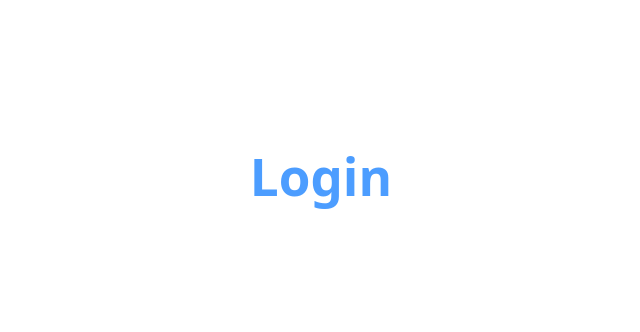
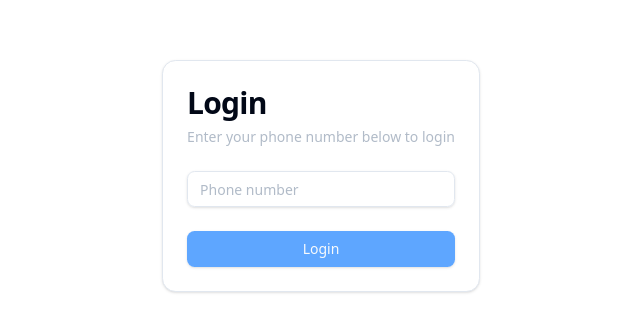
Before and after one commit to Lulzies87/weVote-react, a React (Vite) app: page /login in a window 1280 px wide. Shown: the part 224-556 px from the top of the page, without its empty margins (319-959 px from the left). Built offline with nearby package versions, Linux system fonts and the light colour scheme.

Commit message:
add login form

```diff
--- a/src/components/LoginPage.tsx
+++ b/src/components/LoginPage.tsx
@@ -1,7 +1,73 @@
+import { zodResolver } from "@hookform/resolvers/zod";
+import { useForm } from "react-hook-form";
+import { z } from "zod";
+import { Button } from "./ui/button";
+import {
+  Card,
+  CardContent,
+  CardDescription,
+  CardHeader,
+  CardTitle,
+} from "./ui/card";
+import {
+  Form,
+  FormControl,
+  FormDescription,
+  FormField,
+  FormItem,
+  FormMessage,
+} from "./ui/form";
+import { Input } from "./ui/input";
+
+const formSchema = z.object({
+  phone: z.string().regex(/^\d{10}$/, "Phone number must be exactly 10 digits"),
+});
+
 export function LoginPage() {
+  const form = useForm({
+    resolver: zodResolver(formSchema),
+    defaultValues: {
+      phone: "",
+    },
+  });
+
+  function onSubmit(value: z.infer<typeof formSchema>) {
+    console.log(value);
+  }
+
   return (
     <>
-      <h1>Login</h1>
+      <Card>
+        <CardHeader>
+          <CardTitle className="text-3xl font-bold">Login</CardTitle>
+          <CardDescription>
+            Enter your phone number below to login
+          </CardDescription>
+        </CardHeader>
+
+        <CardContent>
+          <Form {...form}>
+            <form className="flex flex-col gap-4" onSubmit={form.handleSubmit(onSubmit)}>
+              <FormField
+                control={form.control}
+                name="phone"
+                render={({ field }) => (
+                  <FormItem>
+                    <FormControl>
+                      <Input placeholder="Phone number" {...field} />
+                    </FormControl>
+                    <FormDescription />
+                    <FormMessage />
+                  </FormItem>
+                )}
+              />
+              <Button type="submit" className="mx-auto w-full">
+                Login
+              </Button>
+            </form>
+          </Form>
+        </CardContent>
+      </Card>
     </>
   );
 }
--- /dev/null
+++ b/src/components/ui/card.tsx
@@ -0,0 +1,76 @@
+import * as React from "react"
+
+import { cn } from "@/lib/utils"
+
+const Card = React.forwardRef<
+  HTMLDivElement,
+  React.HTMLAttributes<HTMLDivElement>
+>(({ className, ...props }, ref) => (
+  <div
+    ref={ref}
+    className={cn(
+      "rounded-xl border bg-card text-card-foreground shadow",
+      className
+    )}
+    {...props}
+  />
+))
+Card.displayName = "Card"
+
+const CardHeader = React.forwardRef<
+  HTMLDivElement,
+  React.HTMLAttributes<HTMLDivElement>
+>(({ className, ...props }, ref) => (
+  <div
+    ref={ref}
+    className={cn("flex flex-col space-y-1.5 p-6", className)}
+    {...props}
+  />
+))
+CardHeader.displayName = "CardHeader"
+
+const CardTitle = React.forwardRef<
+  HTMLDivElement,
+  React.HTMLAttributes<HTMLDivElement>
+>(({ className, ...props }, ref) => (
+  <div
+    ref={ref}
+    className={cn("font-semibold leading-none tracking-tight", className)}
+    {...props}
+  />
+))
+CardTitle.displayName = "CardTitle"
+
+const CardDescription = React.forwardRef<
+  HTMLDivElement,
+  React.HTMLAttributes<HTMLDivElement>
+>(({ className, ...props }, ref) => (
+  <div
+    ref={ref}
+    className={cn("text-sm text-muted-foreground", className)}
+    {...props}
+  />
+))
+CardDescription.displayName = "CardDescription"
+
+const CardContent = React.forwardRef<
+  HTMLDivElement,
+  React.HTMLAttributes<HTMLDivElement>
+>(({ className, ...props }, ref) => (
+  <div ref={ref} className={cn("p-6 pt-0", className)} {...props} />
+))
+CardContent.displayName = "CardContent"
+
+const CardFooter = React.forwardRef<
+  HTMLDivElement,
+  React.HTMLAttributes<HTMLDivElement>
+>(({ className, ...props }, ref) => (
+  <div
+    ref={ref}
+    className={cn("flex items-center p-6 pt-0", className)}
+    {...props}
+  />
+))
+CardFooter.displayName = "CardFooter"
+
+export { Card, CardHeader, CardFooter, CardTitle, CardDescription, CardContent }
```
